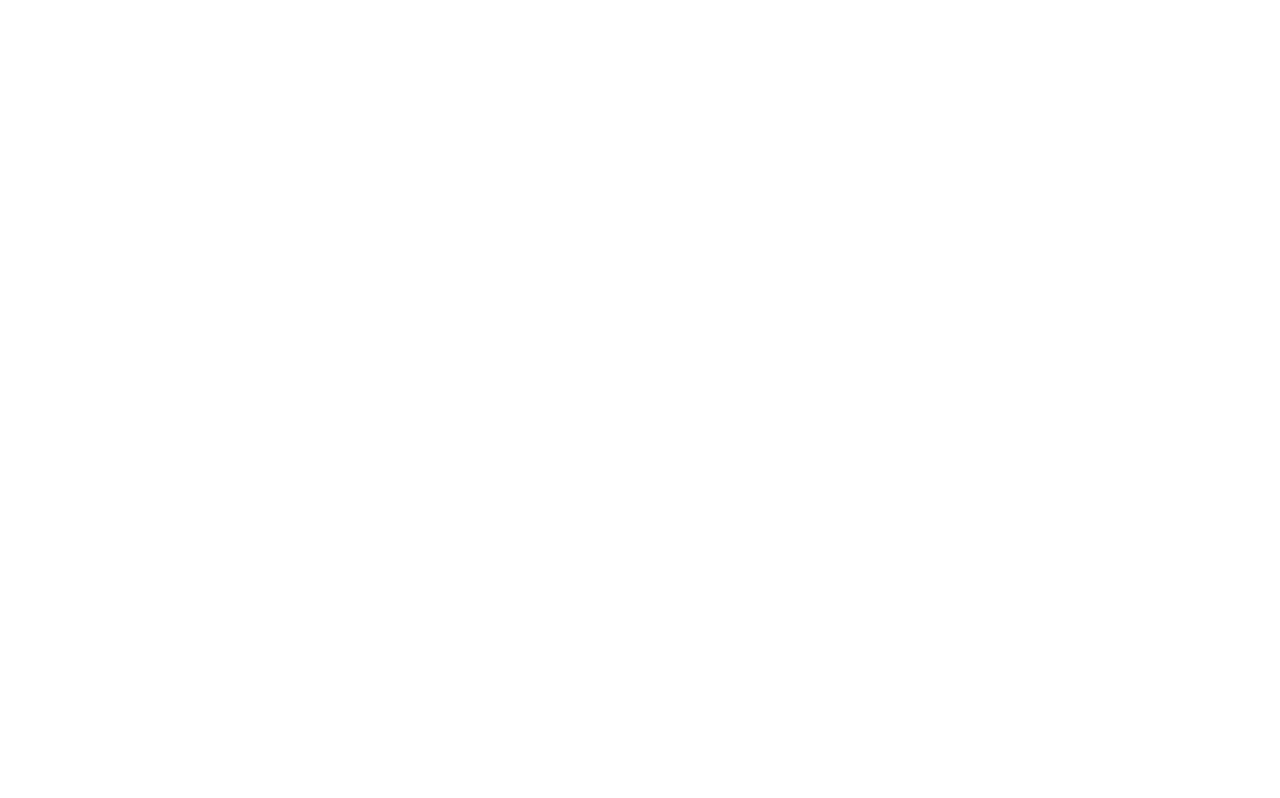
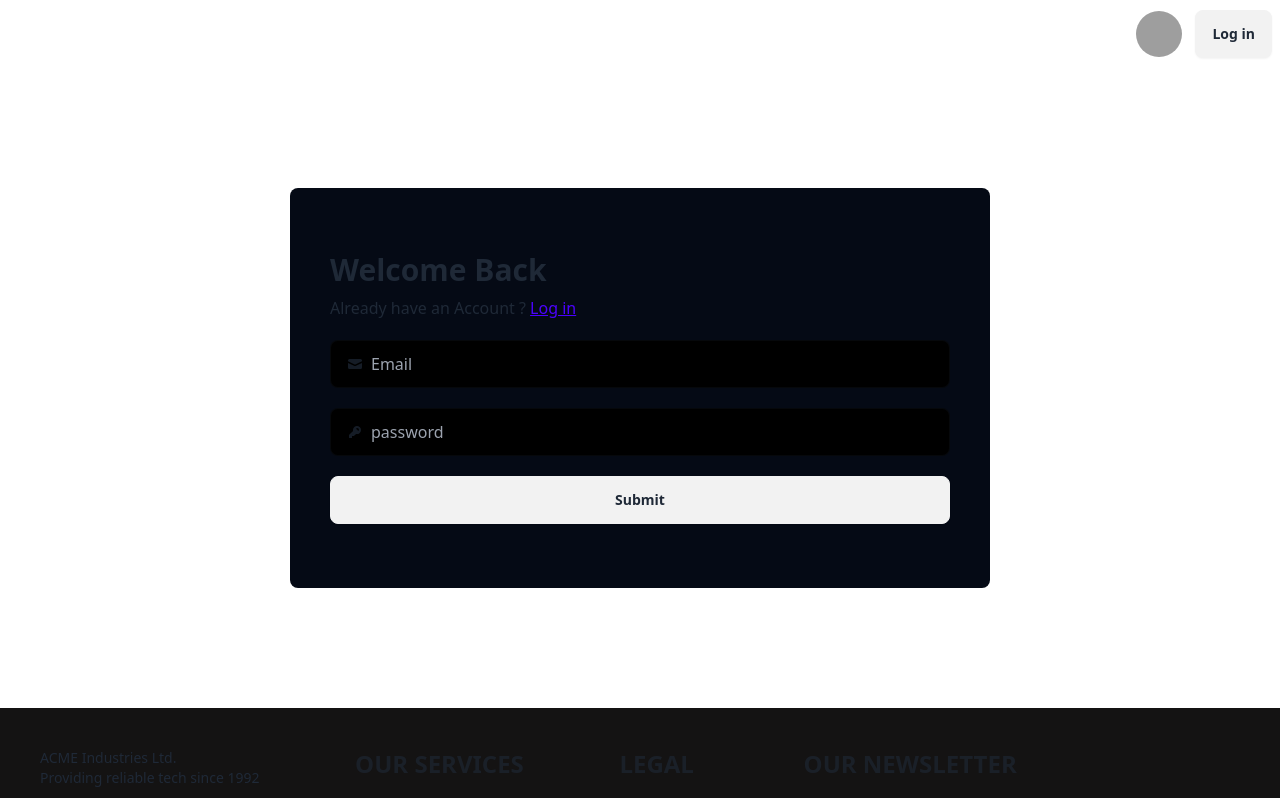
Before and after one commit to OHshajim/Crestiq-Vibe, a React (Vite) app: page /register in a window 1280 px wide. Shown: the top 798 px of the page. Built offline with nearby package versions, Linux system fonts and the light colour scheme; no server answers; grey boxes are pictures that could not be loaded.

Commit message:
user login and register data save

```diff
--- a/package.json
+++ b/package.json
@@ -13,6 +13,7 @@
     "firebase": "^10.10.0",
     "localforage": "^1.10.0",
     "match-sorter": "^6.3.4",
+    "prop-types": "^15.8.1",
     "react": "^18.2.0",
     "react-dom": "^18.2.0",
     "react-hook-form": "^7.51.2",
--- a/src/Pages/Login/Login.jsx
+++ b/src/Pages/Login/Login.jsx
@@ -1,12 +1,19 @@
 import { Link } from "react-router-dom";
 import Navbar from "../../Components/Nav/Navbar";
+import { useContext } from "react";
+import { AuthContext } from "../../Provider/AuthProvider";
 
 const Login = () => {
-    const handleLogin =e=>{
+    const { login } = useContext(AuthContext)
+    const handleLogin = e => {
         e.preventDefault()
-        const email = e.target.email.value ;
-        const password = e.target.password.value ;
-        console.log(email,password);
+        const email = e.target.email.value;
+        const password = e.target.password.value;
+        console.log(email, password);
+        // log in
+        login(email, password)
+            .then(result => console.log(result.user))
+            .catch(error=>console.log(error))
     }
     return (
         <div>
@@ -18,12 +25,12 @@ const Login = () => {
                     <p className="mt-2">Do not have an Account yet ? <Link to="/register" className="font-semibold btn-link link-hover" >Register </Link>Now</p>
                     <label className="input input-bordered flex items-center gap-2 bg-black my-5">
                         <svg xmlns="http://www.w3.org/2000/svg" viewBox="0 0 16 16" fill="currentColor" className="w-4 h-4 opacity-70"><path d="M2.5 3A1.5 1.5 0 0 0 1 4.5v.793c.026.009.051.02.076.032L7.674 8.51c.206.1.446.1.652 0l6.598-3.185A.755.755 0 0 1 15 5.293V4.5A1.5 1.5 0 0 0 13.5 3h-11Z" /><path d="M15 6.954 8.978 9.86a2.25 2.25 0 0 1-1.956 0L1 6.954V11.5A1.5 1.5 0 0 0 2.5 13h11a1.5 1.5 0 0 0 1.5-1.5V6.954Z" /></svg>
-                        <input type="email" className="grow" placeholder="Email" name="email" required/>
+                        <input type="email" className="grow" placeholder="Email" name="email" required />
                     </label>
 
                     <label className="input input-bordered flex items-center gap-2 bg-black">
                         <svg xmlns="http://www.w3.org/2000/svg" viewBox="0 0 16 16" fill="currentColor" className="w-4 h-4 opacity-70"><path fillRule="evenodd" d="M14 6a4 4 0 0 1-4.899 3.899l-1.955 1.955a.5.5 0 0 1-.353.146H5v1.5a.5.5 0 0 1-.5.5h-2a.5.5 0 0 1-.5-.5v-2.293a.5.5 0 0 1 .146-.353l3.955-3.955A4 4 0 1 1 14 6Zm-4-2a.75.75 0 0 0 0 1.5.5.5 0 0 1 .5.5.75.75 0 0 0 1.5 0 2 2 0 0 0-2-2Z" clipRule="evenodd" /></svg>
-                        <input type="password" className="grow" placeholder="password" name="password" required/>
+                        <input type="password" className="grow" placeholder="password" name="password" required />
                     </label>
                     <input type="submit" value="Submit" className="w-full btn hover:bg-black mt-5" />
                 </form>
--- a/src/Pages/Register/Register.jsx
+++ b/src/Pages/Register/Register.jsx
@@ -1,29 +1,44 @@
 import { Link } from "react-router-dom";
+import Navbar from "../../Components/Nav/Navbar";
+import { useContext } from "react";
+import { AuthContext } from "../../Provider/AuthProvider";
 
 const Register = () => {
-    return (
+    const { register } = useContext(AuthContext)
+    const handleRegister = e => {
+        e.preventDefault()
+        const email = e.target.email.value;
+        const password = e.target.password.value;
+        console.log(email, password);
+        // log in
+        register(email, password)
+            .then(result => console.log(result.user))
+            .catch(error => console.log(error))
+    }
+
+return (
+    <div>
         <div>
+            <Navbar />
+
             <div className="flex flex-col justify-center items-center w-screen h-[80vh]">
-                <form className=" max-w-[1200px] w-full space-y-5">
-                    <label className="input input-bordered flex items-center gap-2">
+                <form className=" max-w-[700px] w-full bg-[#050a15] py-16 px-10 rounded-lg" onSubmit={handleRegister}>
+                    <h3 className="text-3xl font-bold">Welcome Back </h3>
+                    <p className="mt-2">Already have an Account ? <Link to="/login" className=" btn-link link-hover" >Log in</Link></p>
+                    <label className="input input-bordered flex items-center gap-2 bg-black my-5">
                         <svg xmlns="http://www.w3.org/2000/svg" viewBox="0 0 16 16" fill="currentColor" className="w-4 h-4 opacity-70"><path d="M2.5 3A1.5 1.5 0 0 0 1 4.5v.793c.026.009.051.02.076.032L7.674 8.51c.206.1.446.1.652 0l6.598-3.185A.755.755 0 0 1 15 5.293V4.5A1.5 1.5 0 0 0 13.5 3h-11Z" /><path d="M15 6.954 8.978 9.86a2.25 2.25 0 0 1-1.956 0L1 6.954V11.5A1.5 1.5 0 0 0 2.5 13h11a1.5 1.5 0 0 0 1.5-1.5V6.954Z" /></svg>
-                        <input type="text" className="grow" placeholder="Email" />
-                    </label>
-                    <label className="input input-bordered flex items-center gap-2">
-                        <svg xmlns="http://www.w3.org/2000/svg" viewBox="0 0 16 16" fill="currentColor" className="w-4 h-4 opacity-70"><path d="M8 8a3 3 0 1 0 0-6 3 3 0 0 0 0 6ZM12.735 14c.618 0 1.093-.561.872-1.139a6.002 6.002 0 0 0-11.215 0c-.22.578.254 1.139.872 1.139h9.47Z" /></svg>
-                        <input type="text" className="grow" placeholder="Username" />
+                        <input type="email" className="grow" placeholder="Email" name="email" required />
                     </label>
 
-                    <label className="input input-bordered flex items-center gap-2">
+                    <label className="input input-bordered flex items-center gap-2 bg-black">
                         <svg xmlns="http://www.w3.org/2000/svg" viewBox="0 0 16 16" fill="currentColor" className="w-4 h-4 opacity-70"><path fillRule="evenodd" d="M14 6a4 4 0 0 1-4.899 3.899l-1.955 1.955a.5.5 0 0 1-.353.146H5v1.5a.5.5 0 0 1-.5.5h-2a.5.5 0 0 1-.5-.5v-2.293a.5.5 0 0 1 .146-.353l3.955-3.955A4 4 0 1 1 14 6Zm-4-2a.75.75 0 0 0 0 1.5.5.5 0 0 1 .5.5.75.75 0 0 0 1.5 0 2 2 0 0 0-2-2Z" clipRule="evenodd" /></svg>
-                        <input type="password" className="grow" placeholder="Password" />
+                        <input type="password" className="grow" placeholder="password" name="password" required />
                     </label>
-                    <input type="submit" value="Register" className="w-full btn " />
+                    <input type="submit" value="Submit" className="w-full btn hover:bg-black mt-5" />
                 </form>
-                <p className="mt-2">Already have an Account ? <Link to="/login" className=" btn-link link-hover" >Log in</Link></p>
             </div>
         </div>
-    );
-};
-
+    </div>
+);
+}
 export default Register;
--- a/src/Provider/AuthProvider.jsx
+++ b/src/Provider/AuthProvider.jsx
@@ -1,13 +1,44 @@
-import { createContext, useState } from 'react';
-const AuthContext = createContext(AuthProvider)
-const AuthProvider = ({ Children }) => {
+import { createUserWithEmailAndPassword, onAuthStateChanged, signInWithEmailAndPassword } from 'firebase/auth';
+import { createContext, useEffect, useState } from 'react';
+import auth from '../Firebase/Firebase.config';
+import PropTypes from 'prop-types'; // ES6
+
+
+export const AuthContext = createContext(null)
+
+const AuthProvider = ({ children }) => {
     const [user, setUser] = useState(null)
-    const authInfo = { user }
+
+
+    // Sign Up
+    const register = (email, password) => {
+        // setLoad(true)
+        return createUserWithEmailAndPassword(auth, email, password)
+    };
+
+    // Login
+    const login = (email, password) => {
+        return signInWithEmailAndPassword(auth, email, password)
+
+    }
+    useEffect(() => {
+        const currentUser = onAuthStateChanged(auth, (user) => {
+            setUser(user)
+        });
+        return () => currentUser()
+    }, [])
+
+
+    const authInfo = { user, login, register }
     return (
         <AuthContext.Provider value={authInfo}>
-            {Children}
+            {children}
         </AuthContext.Provider>
     );
 };
 
+AuthProvider.propTypes = {
+    children: PropTypes.node,
+}
+
 export default AuthProvider;
```
Also changed, not shown: 1 other file (tests, documents, lock files or other folders).
